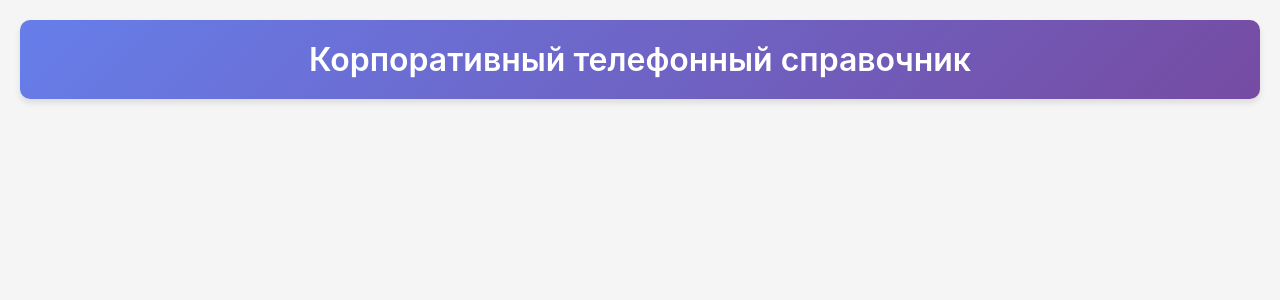
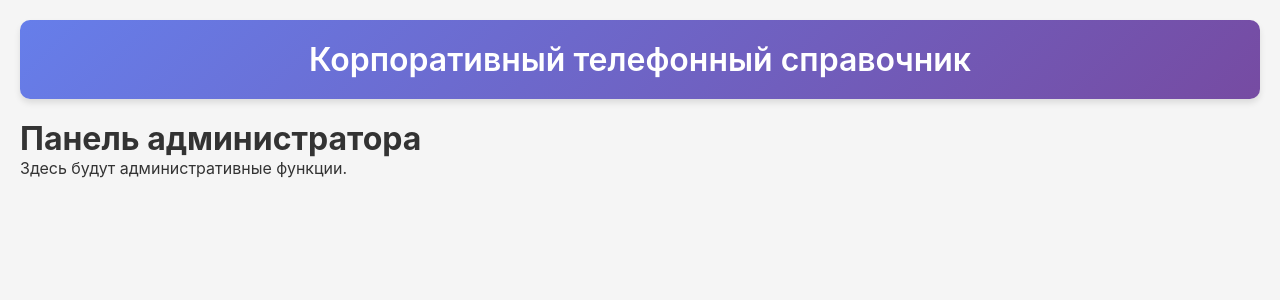
Before and after one commit to JohnyVLive/ITHub-QualityWork, a Vue app in the folder corporate-directory/frontend/: page /admin in a window 1280 px wide. Shown: the top 300 px of the page. Built offline with nearby package versions, Linux system fonts and the light colour scheme.

Commit message:
feat: add AdminPanel component and routing for admin functionalities

```diff
--- /dev/null
+++ b/corporate-directory/frontend/src/components/AdminPanel.vue
@@ -0,0 +1,18 @@
+<template>
+    <div class="admin-container">
+        <div class="admin-header">
+            <h1>Панель администратора</h1>
+        </div>
+
+        <div class="admin-content">
+            <p>Здесь будут административные функции.</p>
+        </div>
+    </div>
+</template>
+
+
+<script>
+export default {
+    name: 'AdminPanel',
+};
+</script>
--- a/corporate-directory/frontend/src/router/index.js
+++ b/corporate-directory/frontend/src/router/index.js
@@ -1,11 +1,17 @@
 import { createRouter, createWebHistory } from 'vue-router'
 import DirectoryView from '../components/DirectoryView.vue'
+import AdminPanel from '../components/AdminPanel.vue'
 
 const routes = [
     {
         path: '/',
         name: 'Directory',
         component: DirectoryView
+    },
+    {
+        path: '/admin',
+        name: 'AdminPanel',
+        component: AdminPanel
     }
 ]
 
```
